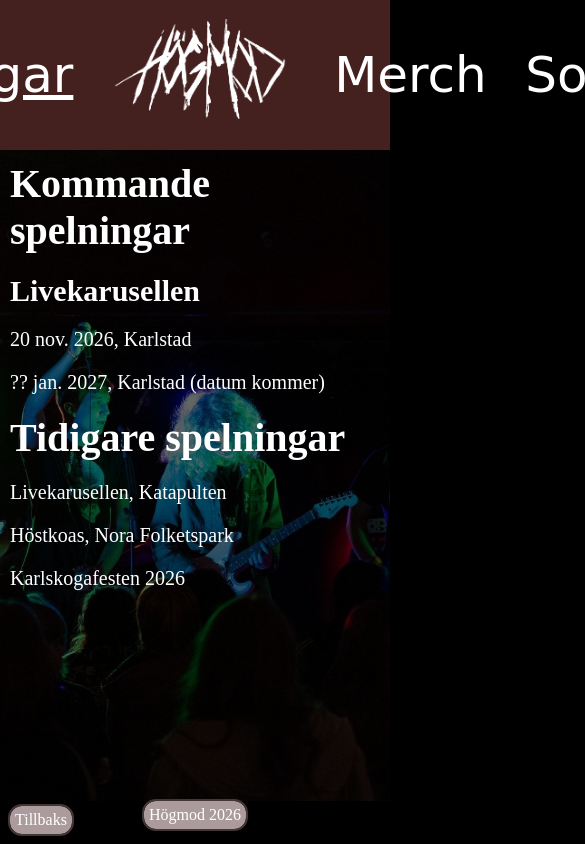
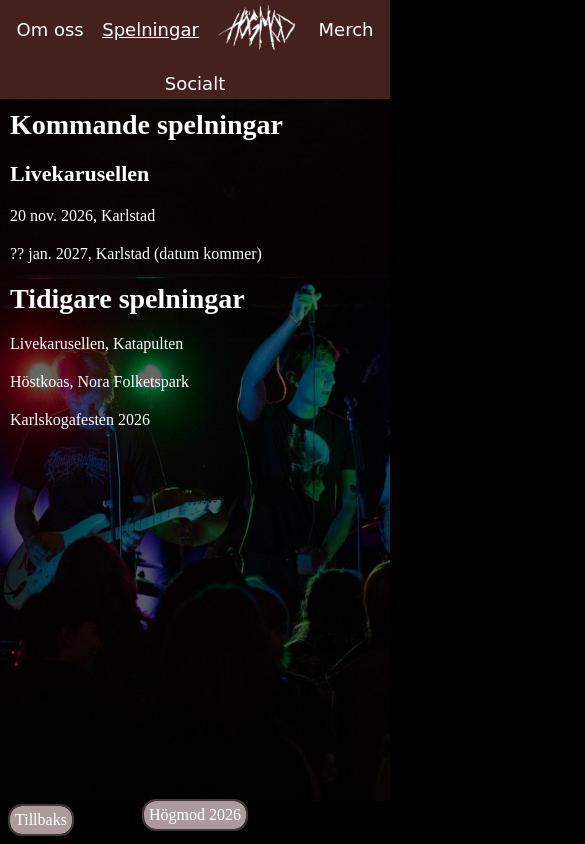
Before and after one commit to Kemssss/Hogmod-webbsida-ny, a plain HTML site: page spelningar.html in a window 390 px wide. Shown: the top 844 px of the page, 585 px wide, since content can reach past the window. Drawn offline with Linux system fonts and the light colour scheme.

Commit message:
5 (no way det funkade faktiskt)

```diff
--- a/style.css
+++ b/style.css
@@ -26,29 +26,29 @@ header{
 }
 
 nav img{
-    height:100px;
+    height:clamp(45px, 8vw, 100px);
     width:auto;
     filter:invert(1);
 }
 
 nav{
     flex-shrink:0;
-    height:150px;
+    min-height:clamp(70px, 12vw, 150px);
     background:#44211f;
-    color:#a79999;
     display:flex;
-    flex-direction:row;
+    flex-wrap:wrap;                      /* safety net on very narrow screens */
     justify-content:center;
     align-items:center;
-    gap:20px;
-    font-size: 50px;
+    gap:clamp(8px, 4.75vw, 70px);        /* replaces gap:20px and the margin-right */
+    padding:5px 10px;
+    font-size:clamp(18px, 4vw, 50px);
 }
 
 nav a{
-    margin-right:4.75vw;
     color:white;
     text-decoration:none;
     font-family:"Brush Script MT",cursive;
+    /* margin-right removed, gap handles the spacing */
 }
 
 nav a:hover{
@@ -58,25 +58,20 @@ nav a:hover{
 
 main{
     flex:1;
+    padding-bottom:50px;
     background:black;
 }
 
 h1{
-    color:white;
-    padding:10px;
-    font-size: 40px;
+    font-size:clamp(28px, 5vw, 40px); padding:10px; color:white;
 }
 
 h2{
-    color:white;
-    padding:10px;
-    font-size: 30px;
+    font-size:clamp(22px, 4vw, 30px); padding:10px; color:white;
 }
 
-p{
-    color:white;
-    padding:10px;
-    font-size: 20px;
+p {
+    font-size:clamp(16px, 2.5vw, 20px); padding:10px; color:white;
 }
 
 p a{
@@ -117,13 +112,12 @@ backbutton a:hover{
     text-decoration:underline;
 }
 
-.backdrop {
-    background-image: url("Bilder/Bandfoto.jpg");
-    background-size: cover;
-    background-position: center 50%;
-    background-repeat: no-repeat;
-    width: 100dvw;
-    height: 600px;
+.backdrop{
+    background-image:url("Bilder/Bandfoto.jpg");
+    background-size:cover;
+    background-position:center 50%;
+    background-repeat:no-repeat;
+    height:clamp(200px, 50vw, 600px);
 }
 
 .bild-spelningar{
@@ -139,3 +133,9 @@ backbutton a:hover{
     display:grid;
     place-content: center;
 }
+
+@media (max-width:600px){
+    .bild-spelningar{
+        background-position:15% center;  /* try 0%, 30%, 70%, 100% */
+    }
+}
```
